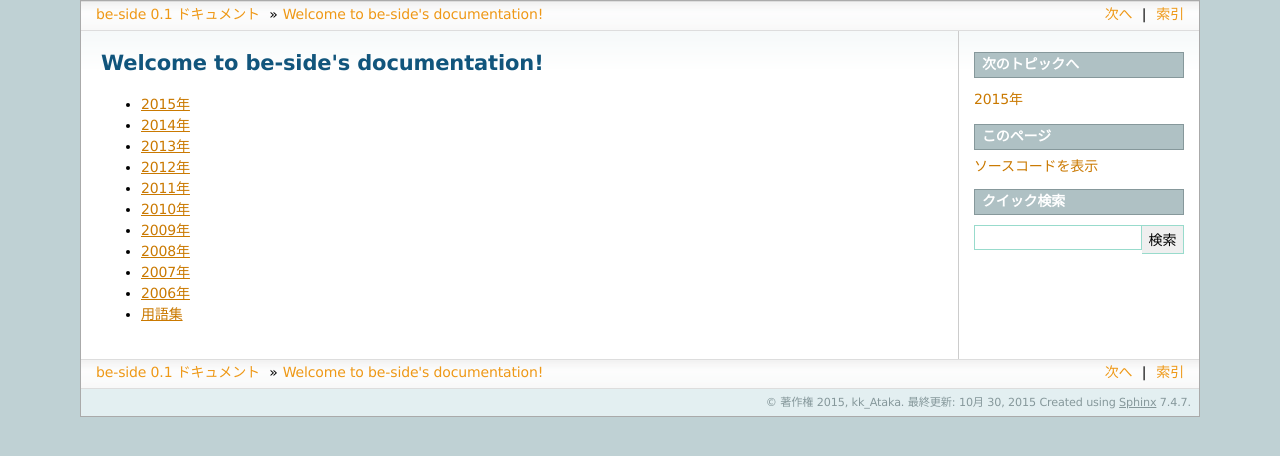
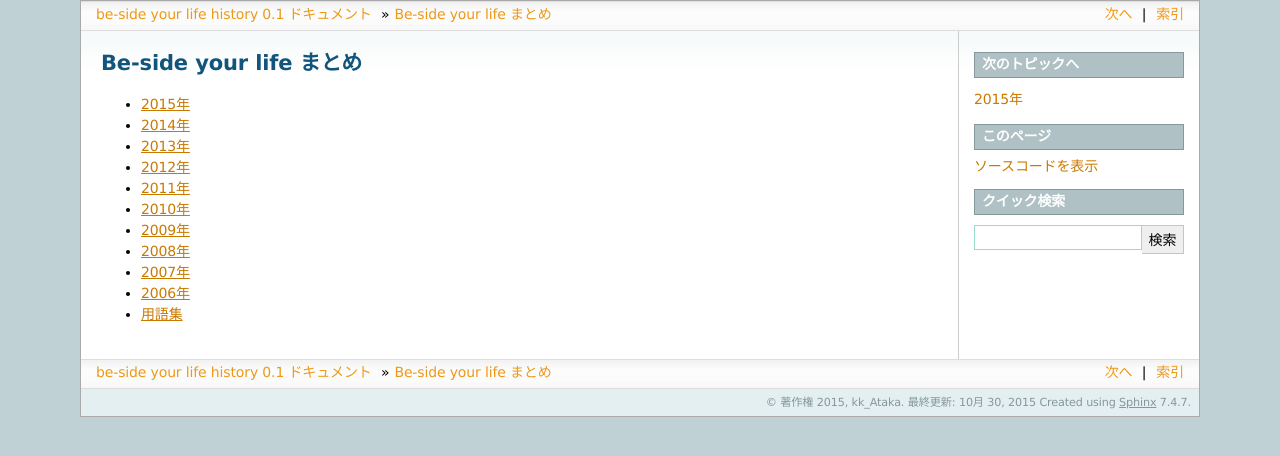
Before and after one commit to gosyujin/be-side, a Sphinx documentation site: the page built from source/index.rst, in a window 1280 px wide. Shown: the top 456 px of the page. Built offline with Sphinx 7.4.7, drawn with Linux system fonts in a browser that asks for light colours.

Commit message:
Update source

```diff
--- a/source/2015.rst
+++ b/source/2015.rst
@@ -305,7 +305,7 @@ vol.487_1 IshikawaがHi-STANDARD横山健さんの...
   * 本番でStay Goldが流れて、石川「知ってるわ！」
   * 横山さんアンプから音が出ない、でも言い出せない事件
 
-* 石川「ああ、ビーチっていうのはうんこを漏らした人…」ホンマ「その補足いらないです」
+* 石川「ああ、 :term:`ビーチ` っていうのはうんこを漏らした人…」ホンマ「その補足いらないです」
 
 第486回
 ========
--- a/source/conf.py
+++ b/source/conf.py
@@ -48,7 +48,7 @@ source_suffix = '.rst'
 master_doc = 'index'
 
 # General information about the project.
-project = u'be-side'
+project = u'be-side your life history'
 copyright = u'2015, kk_Ataka'
 author = u'kk_Ataka'
 
--- a/source/index.rst
+++ b/source/index.rst
@@ -1,10 +1,5 @@
-.. be-side documentation master file, created by
-   sphinx-quickstart on Wed Oct 28 13:41:47 2015.
-   You can adapt this file completely to your liking, but it should at least
-   contain the root `toctree` directive.
-
-Welcome to be-side's documentation!
-===================================
+Be-side your life まとめ
+========================
 
 .. toctree::
    :maxdepth: 1
```
